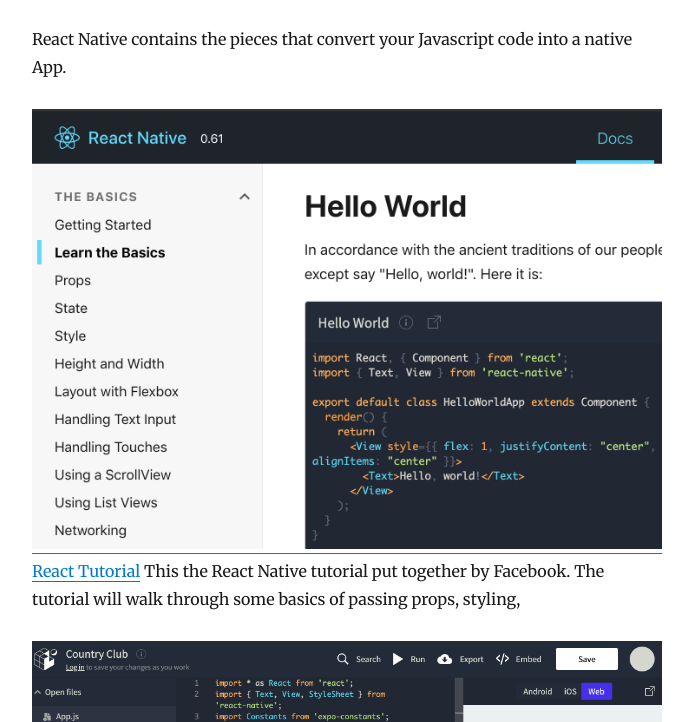
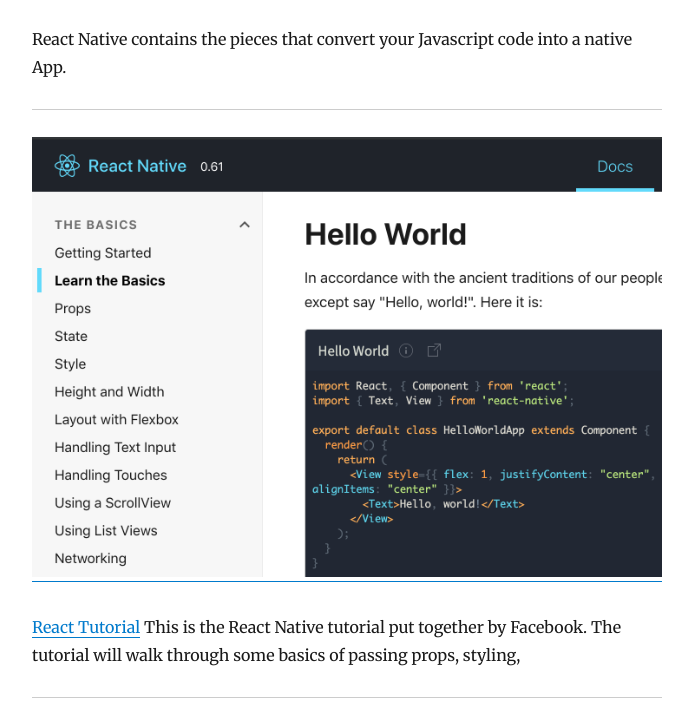
Before and after one commit to the-country-club/the-country-club.github.io, a Gatsby site: page /programming-links/ in a window 1280 px wide. Shown: the part 646-1368 px from the top of the page, without its empty margins (293-986 px from the left). Built offline with nearby package versions, Linux system fonts and the light colour scheme; Gatsby itself is replaced by a stand-in of ours; some packages are replaced by stand-ins of ours.

Commit message:
feat: minor edits separate out deploy script

```diff
--- a/content/blog/programming-links/index.md
+++ b/content/blog/programming-links/index.md
@@ -21,12 +21,18 @@
 
 React Native contains the pieces that convert your Javascript code into a native App.
 
+---
+
 [![React Tutorial Pic](./react-tutorial.png)](https://facebook.github.io/react-native/docs/tutorial)
+
 [React Tutorial](https://facebook.github.io/react-native/docs/tutorial)
-This the React Native tutorial put together by Facebook.
+This is the React Native tutorial put together by Facebook.
 The tutorial will walk through some basics of passing props, styling,
 
+---
+
 [![Expo Snack Pic](./snack.png)](https://snack.expo.io)
+
 [Expo Snack](https://snack.expo.io)
 This is an online IDE (Integrated Development Environment) for create an app using React Native.
 If you have gone through the above React Tutorial, this is the bigger version of the examples you have already seen.
--- a/package.json
+++ b/package.json
@@ -53,7 +53,8 @@
     "url": "git+https://github.com/the-country-club/the-country-club.github.io.git"
   },
   "scripts": {
-    "build": "gatsby build && gh-pages -d public -b master",
+    "build": "gatsby build",
+    "gh-deploy": "gatsby build && gh-pages -d public -b master",
     "develop": "gatsby develop",
     "format": "prettier --write \"**/*.{js,jsx,json,md}\"",
     "start": "npm run develop",
```
